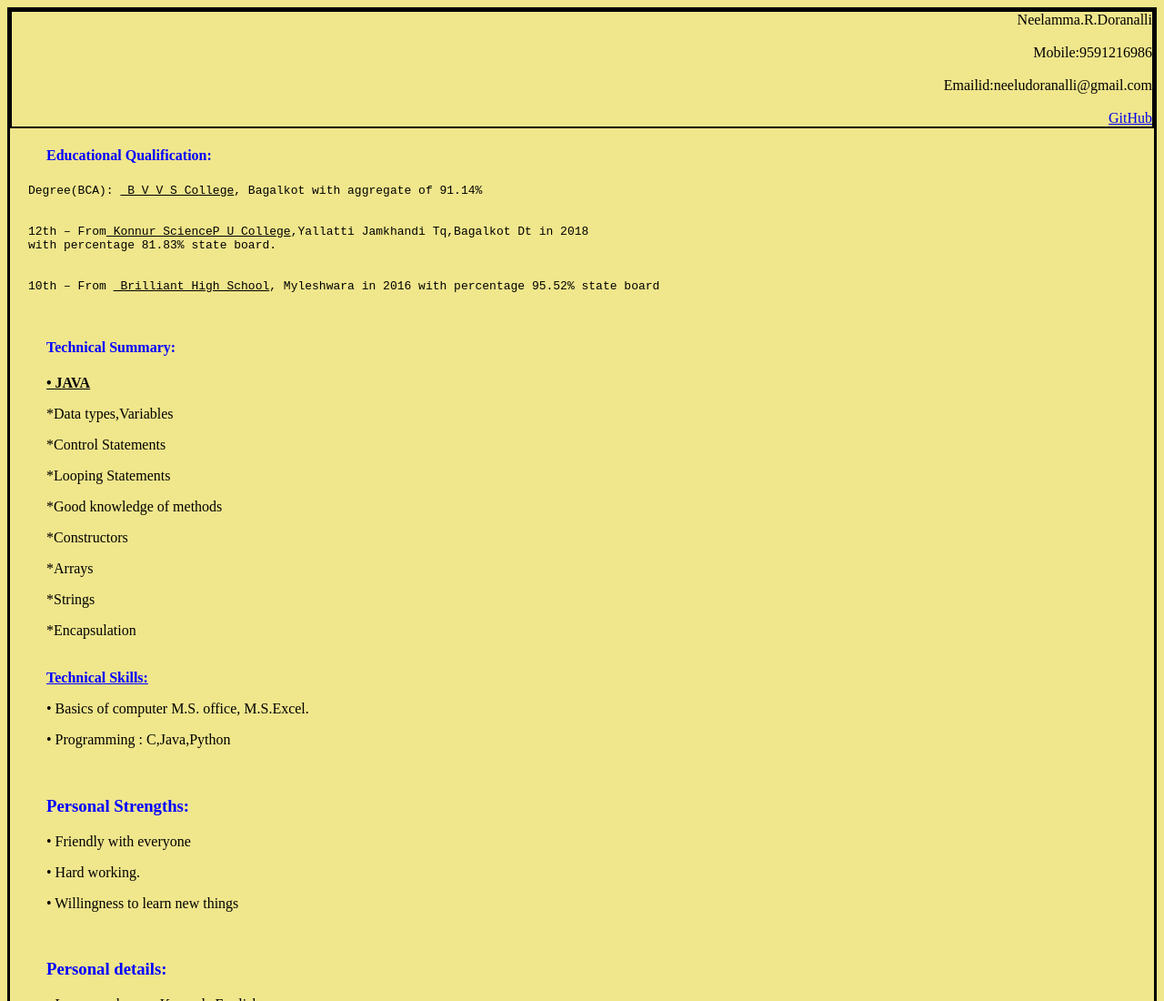
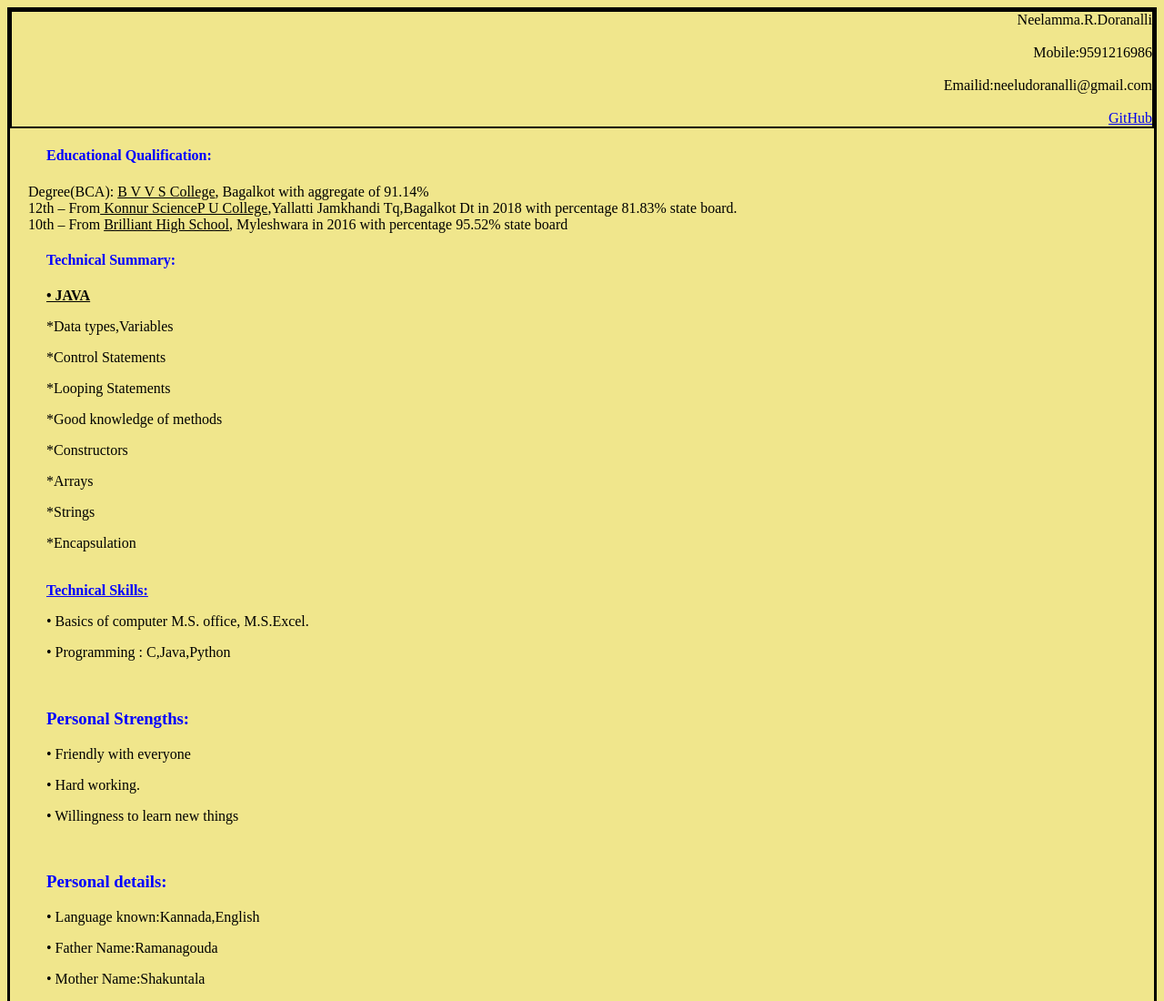
Before and after one commit to neeludoranalli/Resume, a plain HTML site: page index.html in a window 1280 px wide. Shown: the top 1100 px of the page at 91% size. Drawn offline with Linux system fonts and the light colour scheme.

Commit message:
Index.html

```diff
--- a/index.html
+++ b/index.html
@@ -17,7 +17,7 @@ Emailid:neeludoranalli@gmail.com
 </header>
 
 <b><h4 style="color:blue;padding-left: 40px;">Educational Qualification:</h4></b>
-<pre style="padding-left: 20px;">
+<p style="padding-left: 20px;">
 Degree(BCA): <u> B V V S College</u>, Bagalkot with aggregate of 91.14%
 <br>
 12th – From<u> Konnur ScienceP U College</u>,Yallatti Jamkhandi Tq,Bagalkot Dt in 2018
@@ -25,7 +25,7 @@ with percentage 81.83% state board.
 <br>
 10th – From <u> Brilliant High School</u>, Myleshwara in 2016 with percentage 95.52% state board
 <br>
-</pre>
+</p>
 
 <h4 style="color:blue;padding-left: 40px;">Technical Summary: </h4>
 
```
